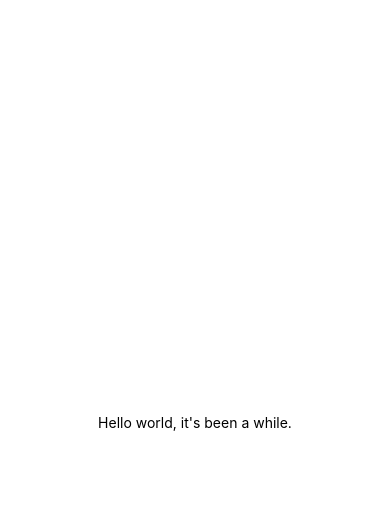
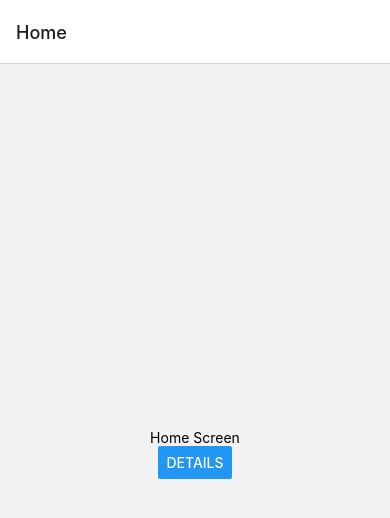
Before and after one commit to BreadByteMogul/learn-spanish, a React Native app: screen / in a window 390 px wide. Shown: the top 518 px of the page. Built offline with nearby package versions, Linux system fonts and the light colour scheme.

Commit message:
added basic nav

```diff
--- a/App.js
+++ b/App.js
@@ -1,14 +1,46 @@
+import React from 'react';
+import { NavigationContainer } from '@react-navigation/native';
+import { createNativeStackNavigator } from '@react-navigation/native-stack';
 import { StatusBar } from 'expo-status-bar';
-import { StyleSheet, Text, View } from 'react-native';
+import { StyleSheet, Text, View, Button } from 'react-native';
+
+const Stack = createNativeStackNavigator();
 
 export default function App() {
   return (
-    <View style={styles.container}>
-      <Text>Hello world, it's been a while.</Text>
-      <StatusBar style="auto" />
+    <NavigationContainer>
+      <Stack.Navigator>
+        <Stack.Screen name="Home" component={HomeScreen} />
+        <Stack.Screen name="Details" component={DetailsScreen} />
+      </Stack.Navigator>
+    </NavigationContainer>
+  );
+}
+
+function HomeScreen({ navigation }) {
+  return (
+    <View style={{ flex: 1, alignItems: 'center', justifyContent: 'center' }}>
+      <Text>Home Screen</Text>
+      <Button
+        title="Details"
+        onPress={() => navigation.navigate('Details')}
+      />
     </View>
   );
 }
+
+function DetailsScreen({ navigation }) {
+  return (
+    <View style={{ flex: 1, alignItems: 'center', justifyContent: 'center' }}>
+      <Text>Details Screen</Text>
+      <Button
+        title="Home"
+        onPress={() => navigation.navigate('Home')}
+      />
+    </View>
+  );
+}
+
 
 const styles = StyleSheet.create({
   container: {
--- a/package.json
+++ b/package.json
@@ -9,10 +9,14 @@
     "web": "expo start --web"
   },
   "dependencies": {
+    "@react-navigation/native": "^6.1.9",
+    "@react-navigation/native-stack": "^6.9.17",
     "expo": "~49.0.15",
     "expo-status-bar": "~1.6.0",
     "react": "18.2.0",
-    "react-native": "0.72.6"
+    "react-native": "0.72.6",
+    "react-native-safe-area-context": "^4.7.4",
+    "react-native-screens": "^3.29.0"
   },
   "devDependencies": {
     "@babel/core": "^7.20.0"
```
Also changed, not shown: 1 other file (tests, documents, lock files or other folders).
